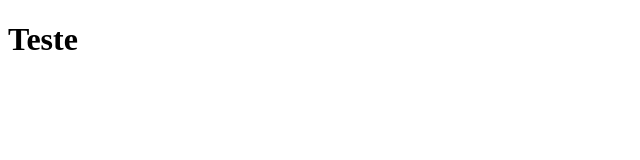
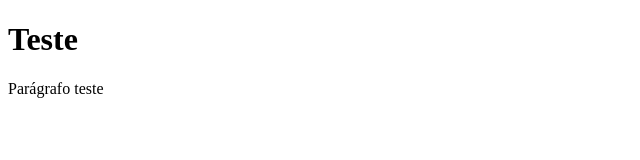
Before and after one commit to JenGama/projeto-teste-git-vscode, a plain HTML site: page index.html in a window 1280 px wide. Shown: the whole page, without its empty margins (0-640 px from the left). Drawn offline with Linux system fonts and the light colour scheme.

Commit message:
adicionei um parágrafo

```diff
--- a/index.html
+++ b/index.html
@@ -7,5 +7,6 @@
 </head>
 <body>
     <h1>Teste</h1>
+    <p>Parágrafo teste</p>
 </body>
 </html>
```
